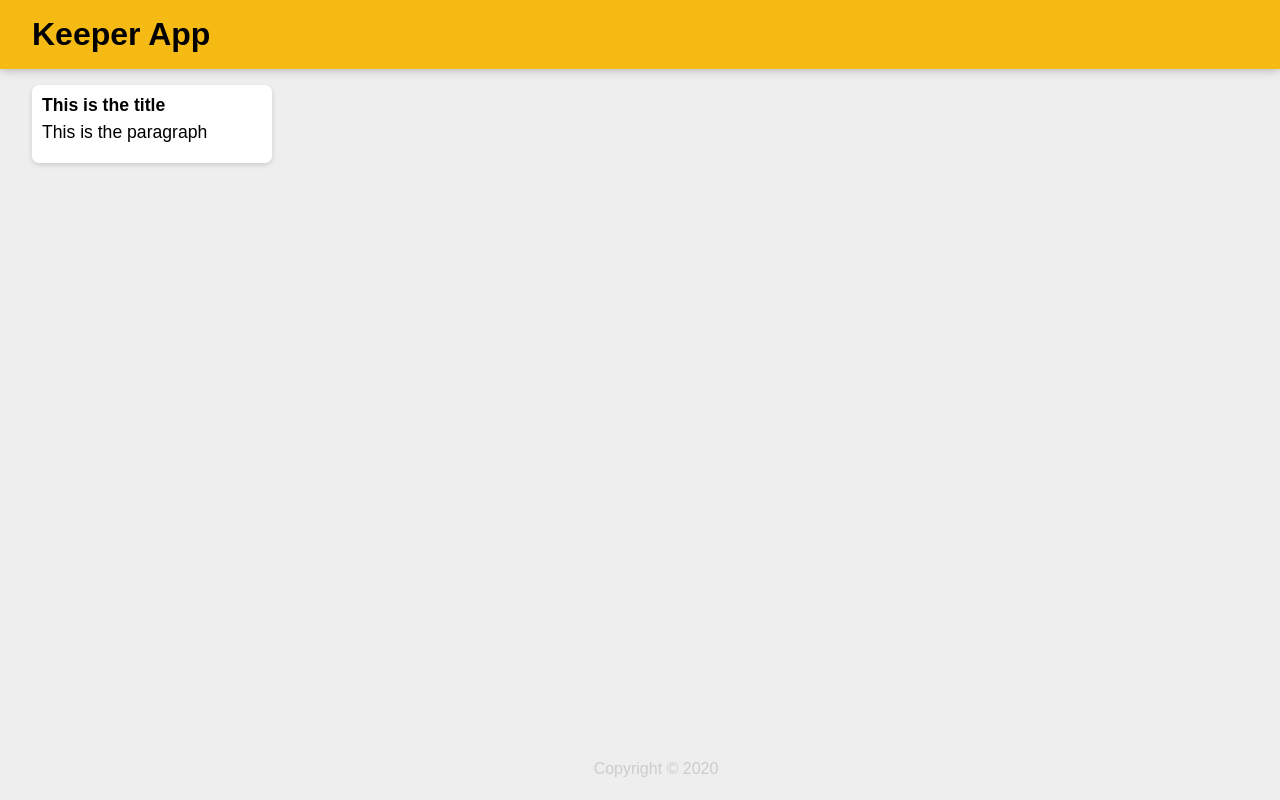
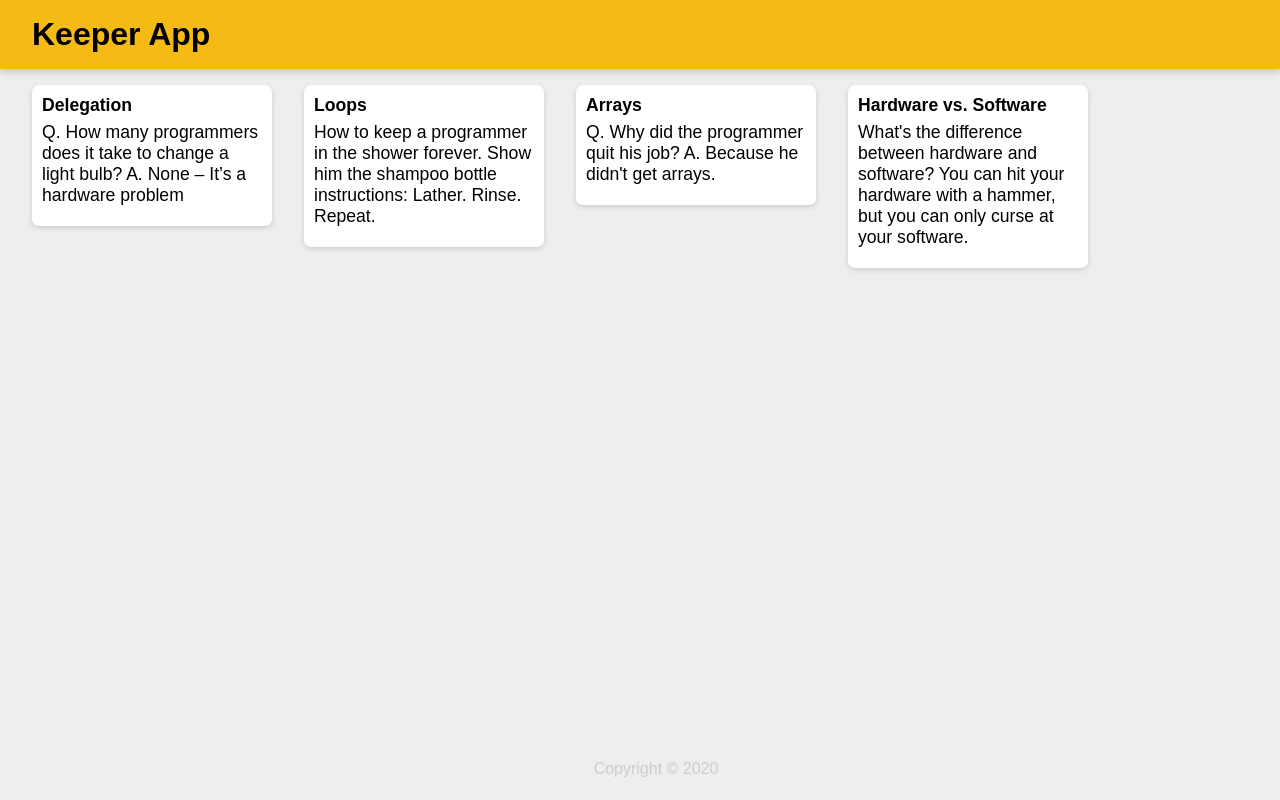
Before and after one commit to chadhindsight/keeper-app, a React (Create React App) app: page / in a window 1280 px wide. Built offline with nearby package versions, Linux system fonts and the light colour scheme; a web font is replaced by a local one.

Commit message:
Iterate through notes data and output the releated info per note

```diff
--- a/src/components/Notes.jsx
+++ b/src/components/Notes.jsx
@@ -1,12 +1,41 @@
 import React from 'react';
 
+const notes = [
+    {
+        key: 1,
+        title: "Delegation",
+        content:
+            "Q. How many programmers does it take to change a light bulb? A. None – It’s a hardware problem"
+    },
+    {
+        key: 2,
+        title: "Loops",
+        content:
+            "How to keep a programmer in the shower forever. Show him the shampoo bottle instructions: Lather. Rinse. Repeat."
+    },
+    {
+        key: 3,
+        title: "Arrays",
+        content:
+            "Q. Why did the programmer quit his job? A. Because he didn't get arrays."
+    },
+    {
+        key: 4,
+        title: "Hardware vs. Software",
+        content:
+            "What's the difference between hardware and software? You can hit your hardware with a hammer, but you can only curse at your software."
+    }
+];
+
 const Notes = (props) => {
-    return (
-        < div className='note'>
-            <h1>This is the title</h1>
-            <p>This is the paragraph</p>
-        </div>
-    );
+  return notes.map(note =>{
+      return (
+          < div key ={note.key} className='note'>
+              <h1>{note.title}</h1>
+              <p>{note.content}</p>
+          </div>
+      );
+  })
 };
 
 export default Notes;
```
